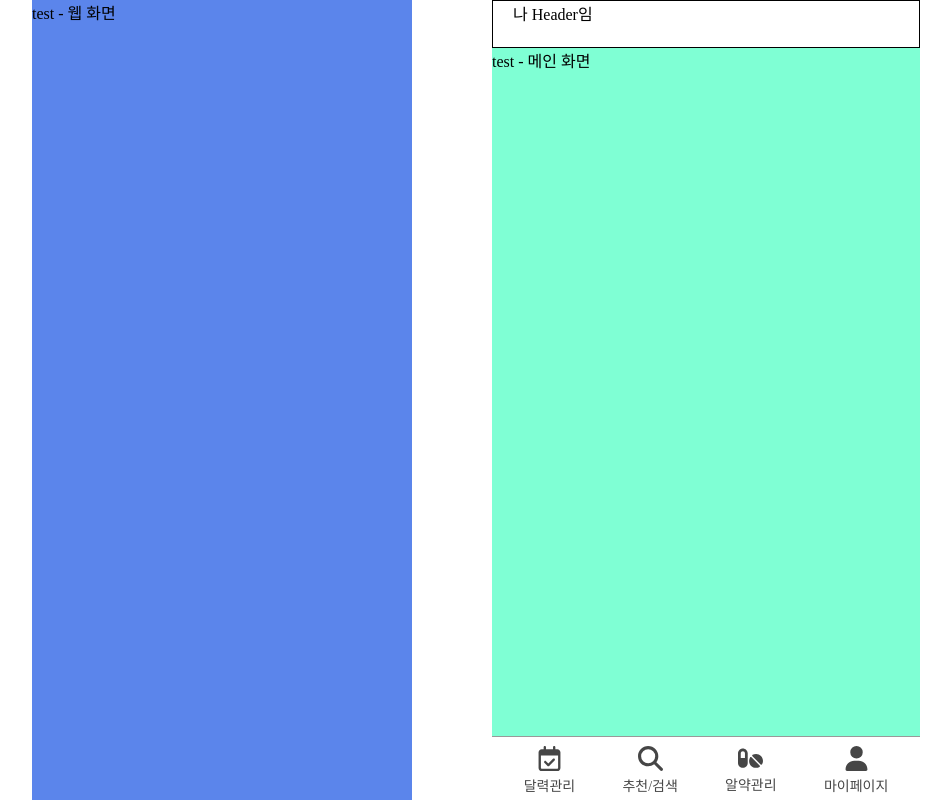
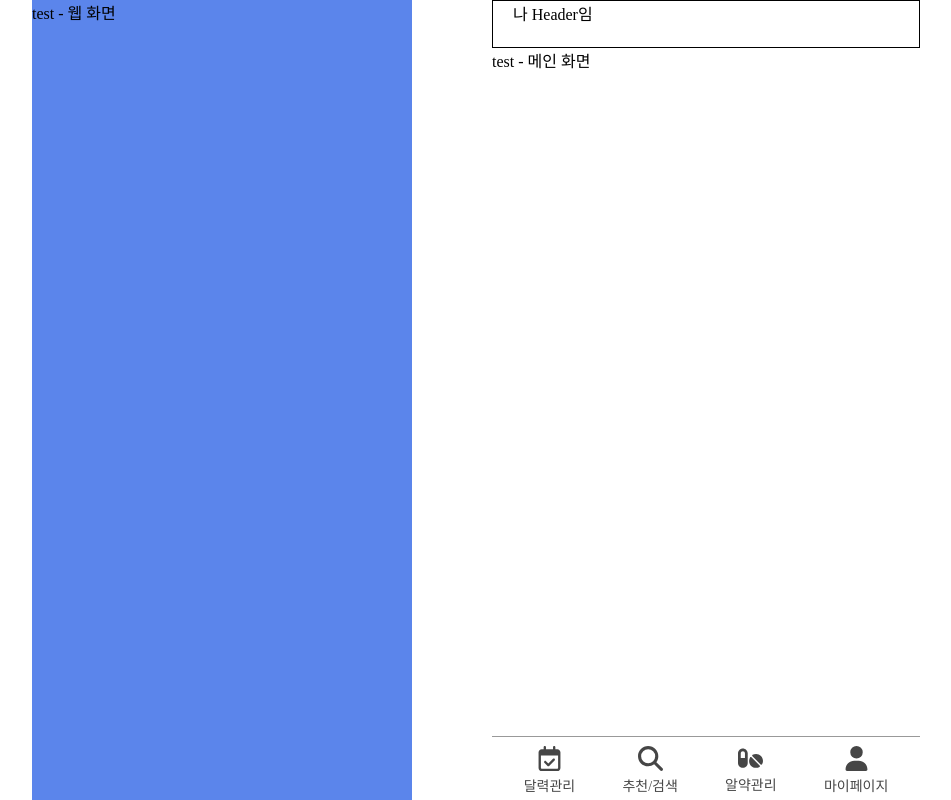
Before and after one commit to codestates-seb/seb42_main_013, a React (Create React App) app in the folder client/: page / in a window 1280 px wide. Shown: the whole page, without its empty margins (164-1115 px from the left). Built offline with nearby package versions, Linux system fonts and the light colour scheme; a web font is replaced by a local one.

Commit message:
[Design] 레이아웃 css 수정

```diff
--- a/client/src/styles/GlobalStyle.js
+++ b/client/src/styles/GlobalStyle.js
@@ -9,7 +9,10 @@ const GlobalStyle = createGlobalStyle`
     /* font-family: 'NanumBarunGothicLight'; */
     font-family: 'NanumBarunGothic';
     /* font-family: 'NanumBarunGothicBold'; */
+    ::-webkit-scrollbar {
+      display: none;
     }
+  }
   :root {
     /* color */
     --blue-100: #5B85EB;
@@ -34,10 +37,12 @@ const GlobalStyle = createGlobalStyle`
   .app-wrap {
     width: 100%;
     max-width: 428px;
-    background-color: aquamarine;
   }
   .container {
-    padding-top: 48px;
+    position: relative;
+    top: 48px;
+    height: calc(100vh - 112px);
+    overflow: scroll;
   }
 `
 
```
